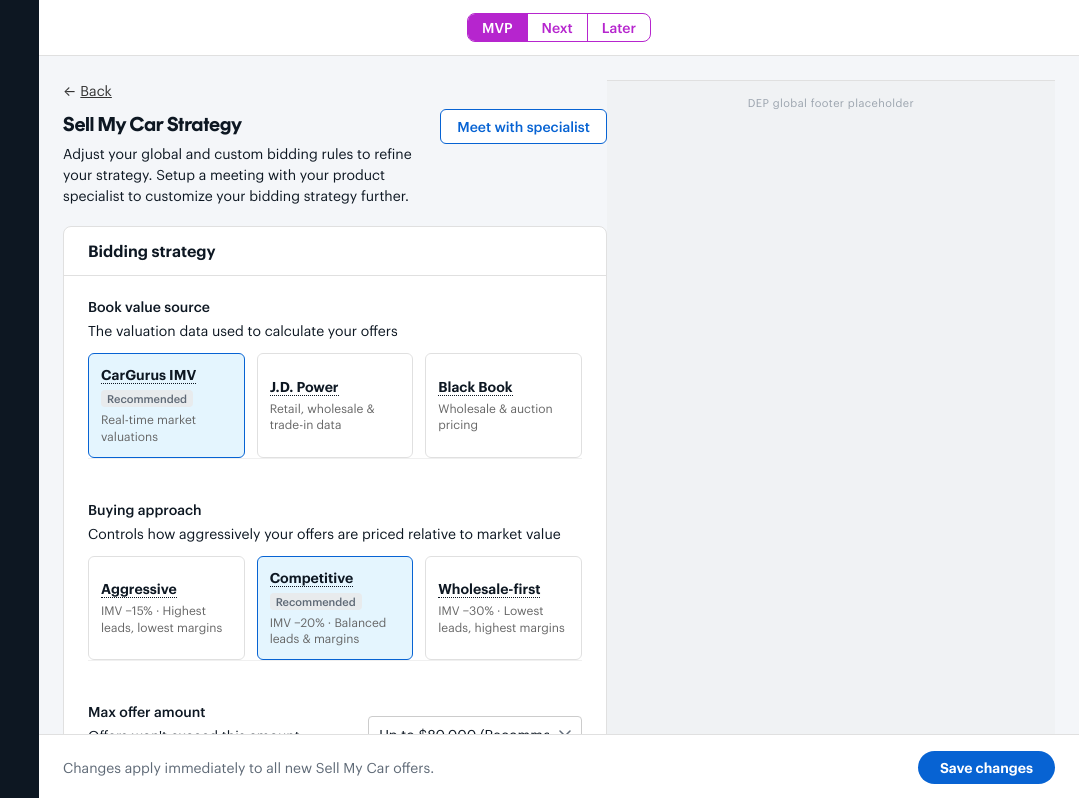
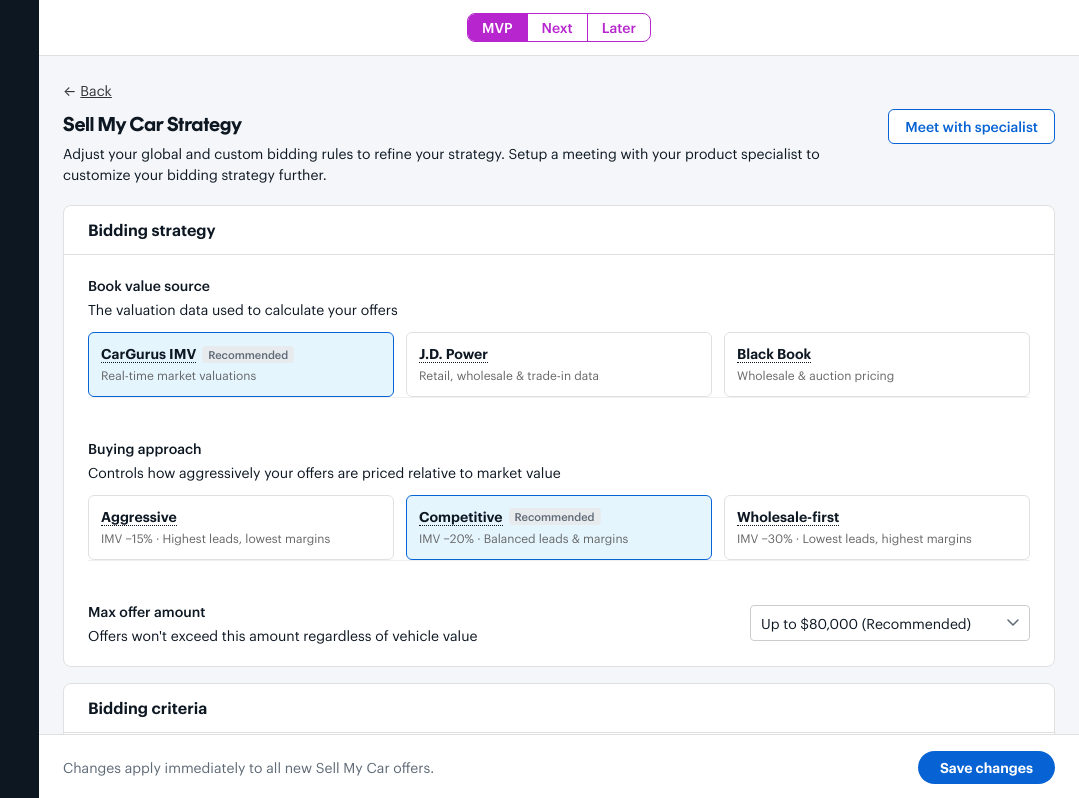
Before and after one commit to jkappel-cg/cg-smc-management, a React (Vite) app: page / in a window 1280 px wide. Shown: the top 798 px of the page, without its empty margins (201-1280 px from the left). Built offline with nearby package versions, Linux system fonts and the light colour scheme.

Commit message:
Revert "Add global footer placeholder visible on scroll past page footer"
This reverts commit 306bbb2dc13cf0b925e2fbf942992ac9c3e64075.

```diff
--- a/src/pages/SMCStrategy.jsx
+++ b/src/pages/SMCStrategy.jsx
@@ -144,11 +144,11 @@ export default function SMCStrategy() {
         {/* Scrollable content */}
         <div style={{
           flex: 1,
-          padding: '24px 24px 0',
+          padding: '24px 24px 80px',
           display: 'flex',
           justifyContent: 'center',
         }}>
-        <div style={{ width: '100%', maxWidth: 1164, paddingBottom: 80 }}>
+        <div style={{ width: '100%', maxWidth: 1164 }}>
 
           {phase === 'Later' ? (
             /* Later: only show LaterConcepts */
@@ -317,21 +317,6 @@ export default function SMCStrategy() {
           <SaveBar onSave={handleSave} />
 
         </div>
-
-        {/* Global footer — visible when scrolled past the page footer */}
-        <div style={{
-          width: '100%',
-          padding: '14px 0',
-          background: '#F0F2F4',
-          borderTop: '1px solid #e0e0e0',
-          textAlign: 'center',
-          fontSize: 11,
-          color: '#9AA3AD',
-          letterSpacing: '0.04em',
-        }}>
-          DEP global footer placeholder
-        </div>
-
         </div>
       </div>
     </div>
```
